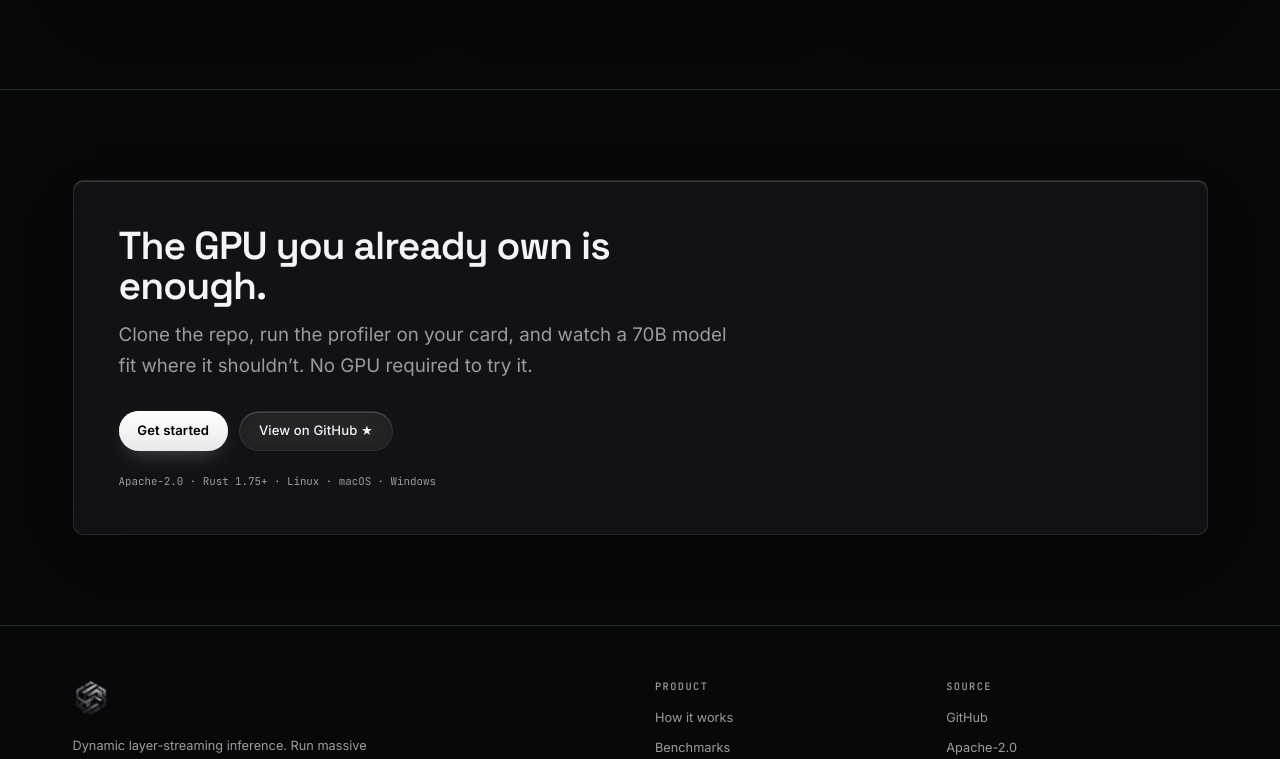
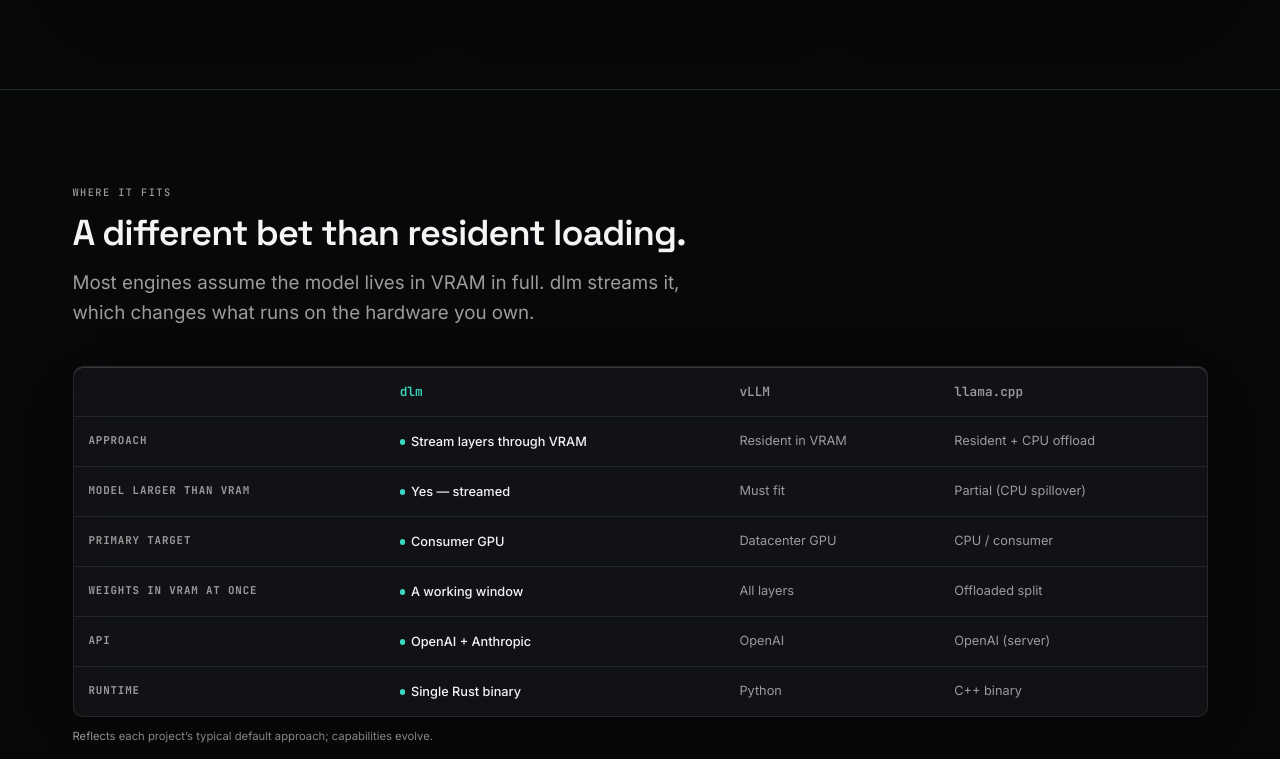
Before and after one commit to vedantnimbarte/dlm-frontend, a Next.js app: page / in a window 1280 px wide. Shown: the part 6136-6895 px from the top of the page. Built offline with nearby package versions, Linux system fonts and the light colour scheme; no server answers.

Commit message:
feat: homepage comparison section and live GitHub stars
Add a fair, approach-level comparison table to the homepage, and fetch
the live star count into the nav CTA (cached per session, ★ fallback).

```diff
--- a/app/page.tsx
+++ b/app/page.tsx
@@ -8,6 +8,7 @@ import { FeatureGrid } from "@/components/FeatureGrid";
 import { ProofStats } from "@/components/ProofStats";
 import { TerminalBlock } from "@/components/TerminalBlock";
 import { RoadmapTimeline } from "@/components/RoadmapTimeline";
+import { Comparison } from "@/components/Comparison";
 import { CTASection } from "@/components/CTASection";
 import { Footer } from "@/components/Footer";
 
@@ -135,7 +136,16 @@ export default function Home() {
           <RoadmapTimeline />
         </Section>
 
-        {/* 9 · Final CTA */}
+        {/* 9 · Where it fits */}
+        <Section
+          eyebrow="Where it fits"
+          title="A different bet than resident loading."
+          intro="Most engines assume the model lives in VRAM in full. dlm streams it, which changes what runs on the hardware you own."
+        >
+          <Comparison />
+        </Section>
+
+        {/* 10 · Final CTA */}
         <CTASection />
       </main>
       <Footer />
--- /dev/null
+++ b/components/Comparison.tsx
@@ -0,0 +1,93 @@
+import { Reveal } from "./Reveal";
+
+// Positioning, not a benchmark. Cells describe each project's typical default
+// approach — kept factual and neutral (capabilities evolve).
+const COLS = ["dlm", "vLLM", "llama.cpp"];
+
+const ROWS: { label: string; cells: string[] }[] = [
+  {
+    label: "Approach",
+    cells: ["Stream layers through VRAM", "Resident in VRAM", "Resident + CPU offload"],
+  },
+  {
+    label: "Model larger than VRAM",
+    cells: ["Yes — streamed", "Must fit", "Partial (CPU spillover)"],
+  },
+  {
+    label: "Primary target",
+    cells: ["Consumer GPU", "Datacenter GPU", "CPU / consumer"],
+  },
+  {
+    label: "Weights in VRAM at once",
+    cells: ["A working window", "All layers", "Offloaded split"],
+  },
+  {
+    label: "API",
+    cells: ["OpenAI + Anthropic", "OpenAI", "OpenAI (server)"],
+  },
+  {
+    label: "Runtime",
+    cells: ["Single Rust binary", "Python", "C++ binary"],
+  },
+];
+
+export function Comparison() {
+  return (
+    <Reveal className="mt-10">
+      <div className="glass overflow-x-auto rounded-card">
+        <table className="w-full min-w-[640px] border-collapse text-left">
+          <thead>
+            <tr className="border-b border-border">
+              <th className="p-4" />
+              {COLS.map((c) => (
+                <th
+                  key={c}
+                  className={`p-4 font-mono text-[0.85rem] font-semibold ${
+                    c === "dlm" ? "text-accent-stream" : "text-text-muted"
+                  }`}
+                >
+                  {c}
+                </th>
+              ))}
+            </tr>
+          </thead>
+          <tbody>
+            {ROWS.map((r) => (
+              <tr key={r.label} className="border-b border-border last:border-0">
+                <th className="p-4 text-left align-top font-mono text-[0.72rem] uppercase tracking-eyebrow text-text-muted">
+                  {r.label}
+                </th>
+                {r.cells.map((cell, i) => (
+                  <td
+                    key={i}
+                    className={`p-4 align-top text-[0.85rem] leading-snug ${
+                      i === 0
+                        ? "font-medium text-text"
+                        : "text-text-muted"
+                    }`}
+                  >
+                    {i === 0 ? (
+                      <span className="inline-flex items-center gap-1.5">
+                        <span
+                          className="h-1.5 w-1.5 rounded-full bg-accent-stream"
+                          aria-hidden
+                        />
+                        {cell}
+                      </span>
+                    ) : (
+                      cell
+                    )}
+                  </td>
+                ))}
+              </tr>
+            ))}
+          </tbody>
+        </table>
+      </div>
+      <p className="mt-3 text-[0.75rem] text-text-muted">
+        Reflects each project&rsquo;s typical default approach; capabilities
+        evolve.
+      </p>
+    </Reveal>
+  );
+}
--- a/components/Nav.tsx
+++ b/components/Nav.tsx
@@ -16,12 +16,31 @@ const REPO = "https://github.com/vedantnimbarte/dlm";
 export function Nav() {
   const [scrolled, setScrolled] = useState(false);
   const [open, setOpen] = useState(false);
+  const [stars, setStars] = useState<number | null>(null);
   const pathname = usePathname();
 
   // Off the homepage, surface an explicit Home link (the logo only appears once
   // scrolled, so subpages need a way back at the top).
   const links =
     pathname === "/" ? LINKS : [{ href: "/", label: "Home" }, ...LINKS];
+
+  // Live star count — cached per session, silent on failure (falls back to ★).
+  useEffect(() => {
+    const cached = sessionStorage.getItem("dlm-stars");
+    if (cached) {
+      setStars(Number(cached));
+      return;
+    }
+    fetch("https://api.github.com/repos/vedantnimbarte/dlm")
+      .then((r) => (r.ok ? r.json() : null))
+      .then((d) => {
+        if (d && typeof d.stargazers_count === "number") {
+          setStars(d.stargazers_count);
+          sessionStorage.setItem("dlm-stars", String(d.stargazers_count));
+        }
+      })
+      .catch(() => {});
+  }, []);
 
   useEffect(() => {
     const onScroll = () => setScrolled(window.scrollY > 8);
@@ -59,7 +78,7 @@ export function Nav() {
             data-collapsed={scrolled}
             aria-hidden
           >
-            {githubCta(false)}
+            {githubCta(false, stars)}
           </span>
           <span className="nav-spacer" style={{ flexGrow: 1 }} aria-hidden />
           <div className="flex items-center gap-8">
@@ -78,7 +97,7 @@ export function Nav() {
             style={{ flexGrow: scrolled ? 0 : 1 }}
             aria-hidden
           />
-          <span className="ml-8">{githubCta(true)}</span>
+          <span className="ml-8">{githubCta(true, stars)}</span>
         </div>
 
         <button
@@ -125,14 +144,20 @@ export function Nav() {
   );
 }
 
+function formatStars(n: number): string {
+  return n >= 1000 ? `${(n / 1000).toFixed(1)}k` : String(n);
+}
+
 // Shared GitHub CTA. interactive=true → the real link; false → an inert clone
 // used as a left-side width counterweight so the desktop links center exactly.
-function githubCta(interactive: boolean) {
+function githubCta(interactive: boolean, stars?: number | null) {
   const inner = (
     <>
       <GitHubGlyph />
       <span>GitHub</span>
-      <span className="text-text-muted">★</span>
+      <span className="text-text-muted">
+        ★{typeof stars === "number" ? ` ${formatStars(stars)}` : ""}
+      </span>
     </>
   );
   const cls = "btn-secondary h-9 px-3.5 text-[0.875rem]";
```
